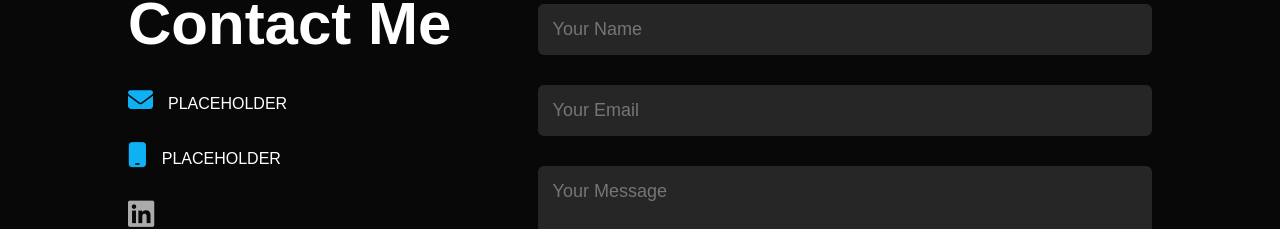
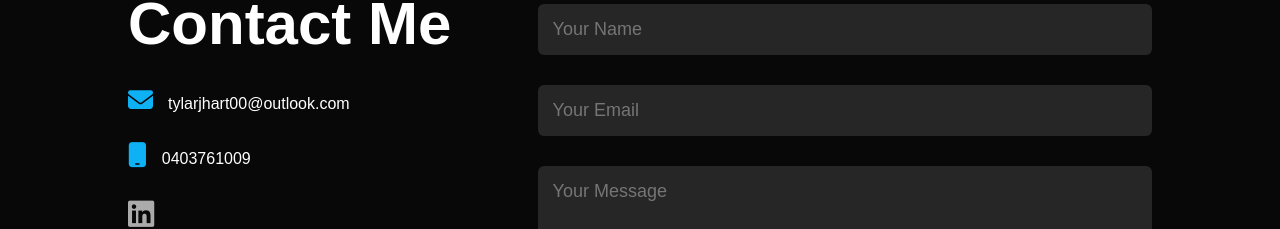
Before and after one commit to TylarJHart/TylarJHart.github.io, a plain HTML site: page index.html in a window 1280 px wide. Shown: the part 2099-2328 px from the top of the page. Drawn offline with Linux system fonts and the light colour scheme.

Commit message:
Revert "Update index.html"
This reverts commit 9f4102ecc405348438bf966d3da2dabd316a6882.

```diff
--- a/index.html
+++ b/index.html
@@ -139,8 +139,8 @@
         <div class="row">
             <div class="contact-left">
                 <h1 class="sub-title">Contact Me</h1>
-                <p><i class="fa-solid fa-envelope"></i></i>PLACEHOLDER</p>
-                <p><i class="fa-solid fa-mobile"></i>PLACEHOLDER</p>
+                <p><i class="fa-solid fa-envelope"></i></i>tylarjhart00@outlook.com</p>
+                <p><i class="fa-solid fa-mobile"></i>0403761009</p>
                 <div class="social-icons">
                     <a href=""><i class="fa-brands fa-linkedin"></i></a>
                 </div>
```
